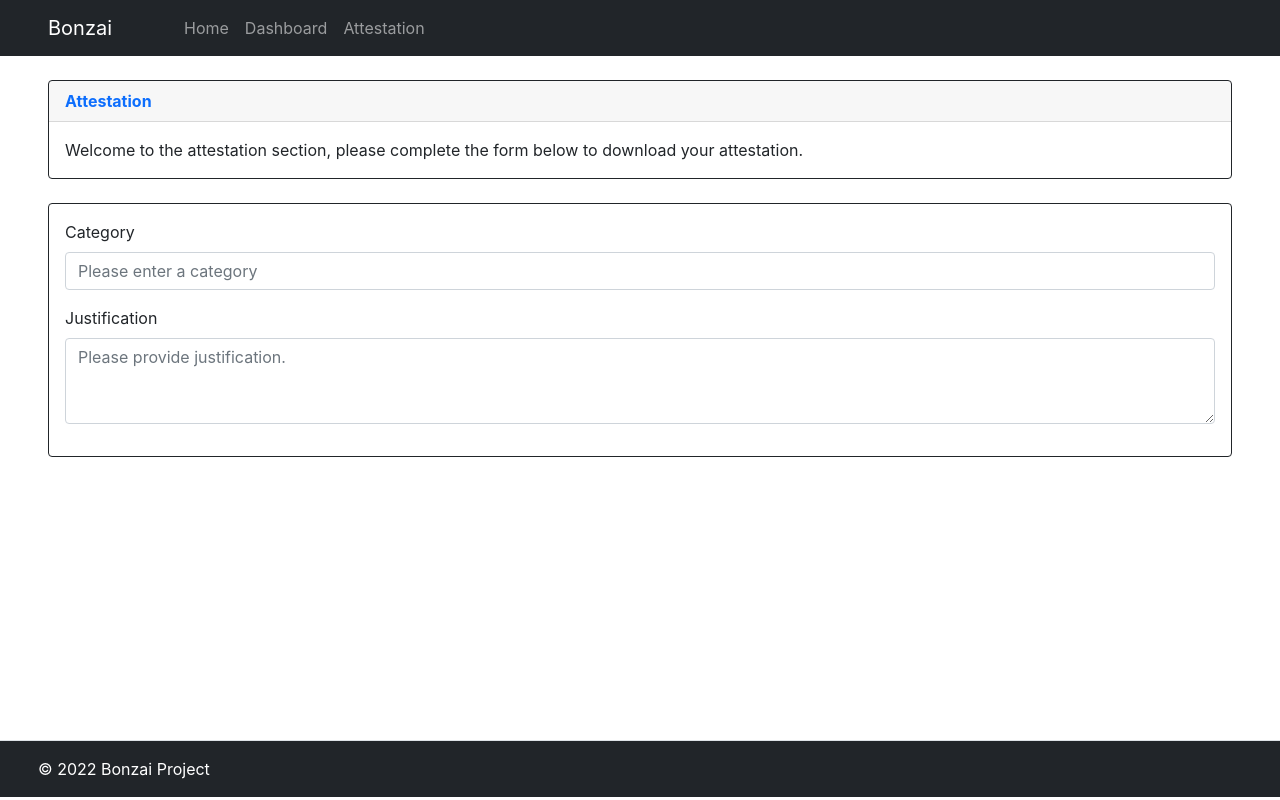
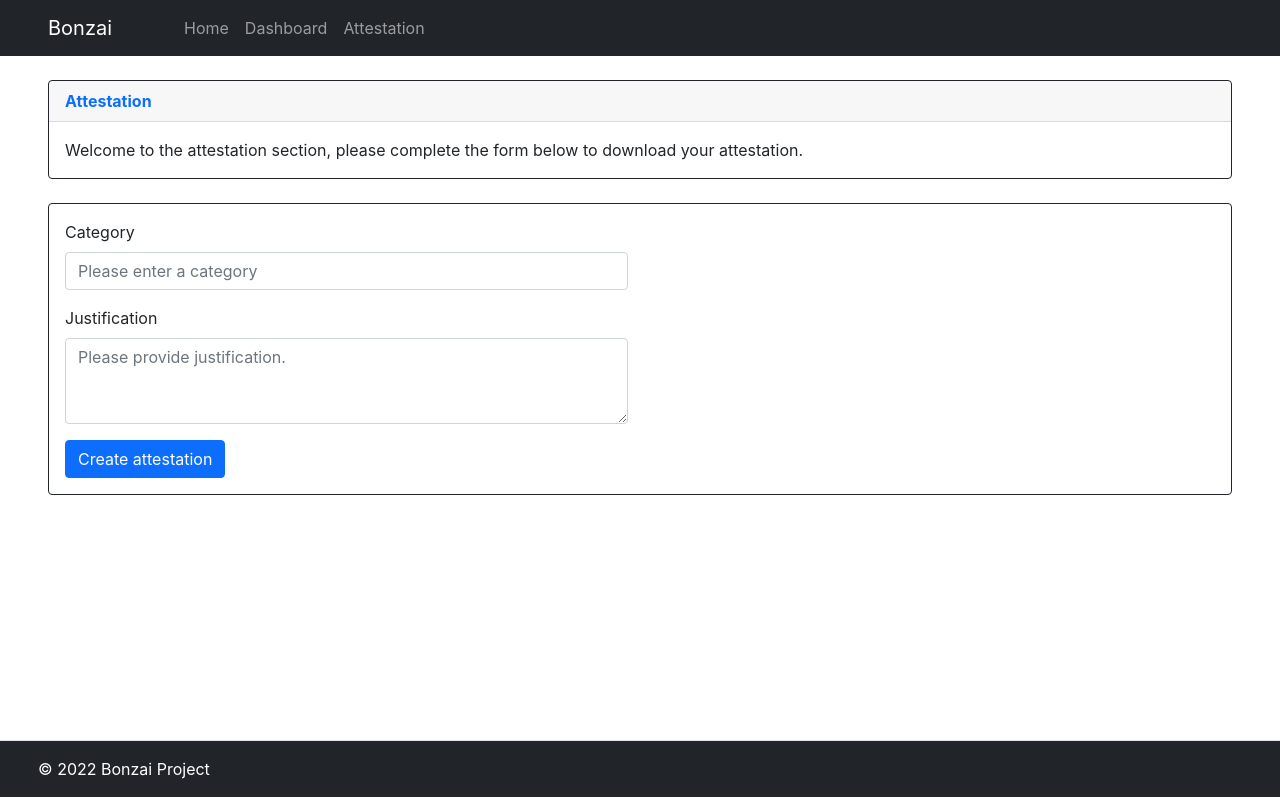
Before and after one commit to quentinalais/StatExplorer, a React (Create React App) app: page /Attestation in a window 1280 px wide. Built offline with nearby package versions, Linux system fonts and the light colour scheme; the HTML template or start-up script is replaced by a standard one.

Commit message:
Add handle submit

```diff
--- a/src/App.js
+++ b/src/App.js
@@ -19,7 +19,6 @@ function App() {
       <div class="mx-5 py-4">
         <Routes>
           <Route path="/" element={<Home />} />
-
           <Route path="/Dashboard" element={<Dashboard />} />
           <Route path="/Attestation" element={<Attestation />} />
         </Routes>
--- a/src/Dashboard/Attestation.js
+++ b/src/Dashboard/Attestation.js
@@ -1,5 +1,5 @@
 import React, { Component } from 'react'
-import { Form } from 'react-bootstrap';
+import { Form ,Button} from 'react-bootstrap';
 
 export class Attestation extends Component {
   constructor(props) {
@@ -8,12 +8,29 @@ export class Attestation extends Component {
         data:{
             category:'',
             justification:''
-
-        }
+        },
+        attestation:{
+          category:'',
+          justification:''
+      },
+        showAttestation:false
      };
   }
 
+ formOnChange=(event)=>{
+
+   var current=this.state.data
+   current[event.target.name]=event.target.value
+   this.setState({data:current})
+ }
+
+ onSubmit=(event)=>{
+  event.preventDefault()
+  this.setState({showAttestation:true})
+ }
+
   render() {
+    console.log(this.state.attestation)
     return (
       <div>
         <div class="card border-dark">
@@ -29,7 +46,9 @@ export class Attestation extends Component {
 
         <div class="card border-dark">
           <div class="card-body ">
-            <Form>
+            <div class="row">
+              <div class="col-6">
+              <Form onSubmit={this.onSubmit}>
               <Form.Group
                 className="mb-3"
                 controlId="exampleForm.ControlInput1"
@@ -39,6 +58,7 @@ export class Attestation extends Component {
                   type="text"
                   placeholder="Please enter a category"
                   name="category"
+                  onChange={this.formOnChange}
                 />
               </Form.Group>
               <Form.Group
@@ -50,9 +70,30 @@ export class Attestation extends Component {
                   as="textarea"
                   rows={3}
                   placeholder="Please provide justification."
+                  name="justification"
+                  onChange={this.formOnChange}
                 />
               </Form.Group>
+
+              <Button type="submit"> Create attestation</Button>
+
             </Form>
+
+              </div>
+              <div class="col-6">
+                <div >
+
+                {this.state.showAttestation?this.state.data.category:''}
+                <br/>
+                 {this.state.showAttestation?this.state.data.justification:''}
+
+
+                </div>
+
+              </div>
+
+            </div>
+
           </div>
         </div>
       </div>
```
